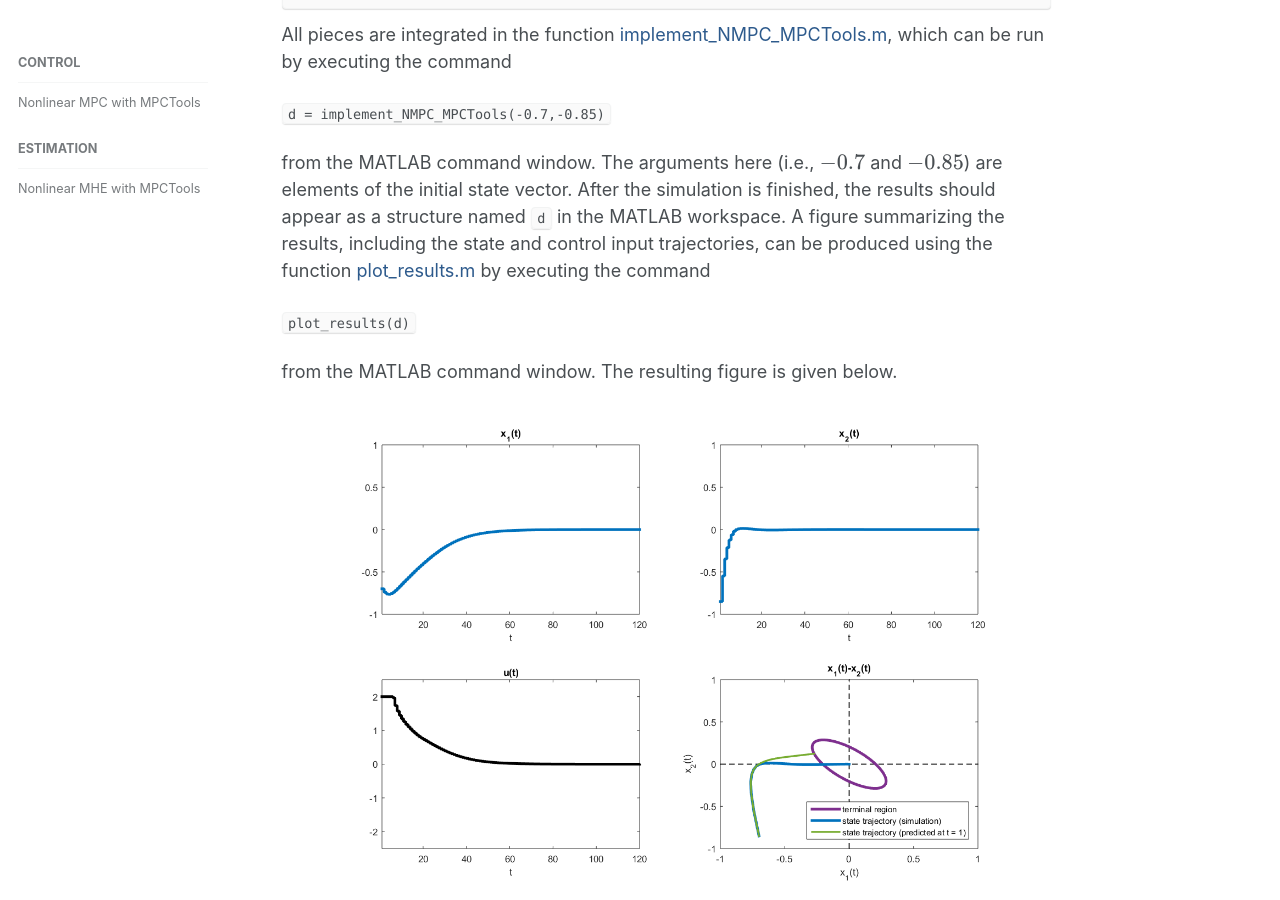
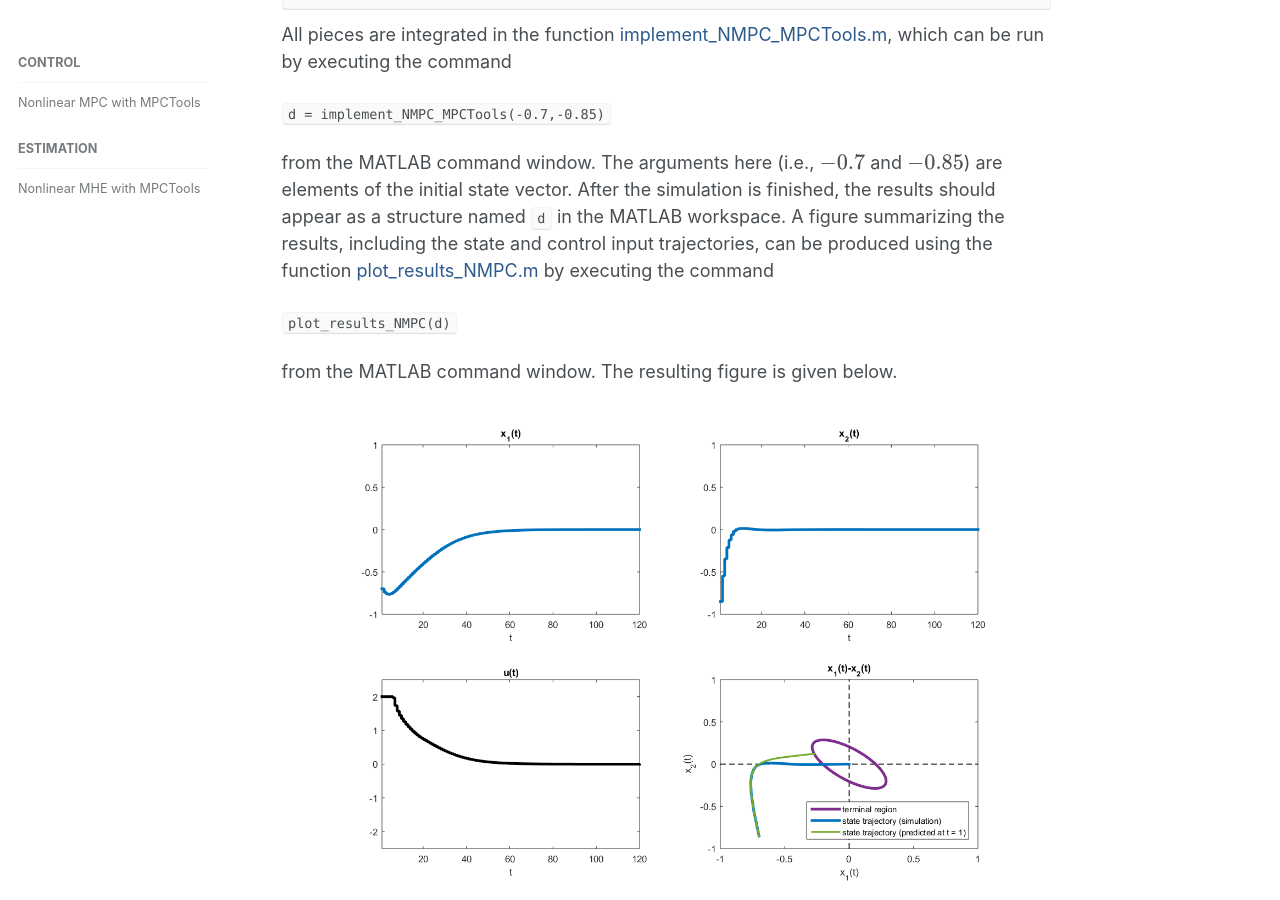
Before and after one commit to sirmatel/sirmatel.github.io, a Jekyll site: the page built from _posts/tutorials/2019-03-06-implement_NMPC_MPCTools.md, in a window 1280 px wide and 900 px high, scrolled down 6833 px. Built offline with Jekyll 4.4.1, drawn with Linux system fonts in a browser that asks for light colours; formulas are drawn with MathJax 3; comment, search, counter and statistics services are not loaded.

Commit message:
Update 2019-03-06-implement_NMPC_MPCTools.md

`````diff
--- a/_posts/tutorials/2019-03-06-implement_NMPC_MPCTools.md
+++ b/_posts/tutorials/2019-03-06-implement_NMPC_MPCTools.md
@@ -292,9 +292,9 @@
 
 ````d = implement_NMPC_MPCTools(-0.7,-0.85)````
 
-from the MATLAB command window. The arguments here (i.e., $$-0.7$$ and $$-0.85$$) are elements of the initial state vector. After the simulation is finished, the results should appear as a structure named ````d```` in the MATLAB workspace. A figure summarizing the results, including the state and control input trajectories, can be produced using the function <a href="https://sirmatel.github.io/assets/files/plot_results.m" style="color: #2d5a8c">plot_results.m</a> by executing the command
+from the MATLAB command window. The arguments here (i.e., $$-0.7$$ and $$-0.85$$) are elements of the initial state vector. After the simulation is finished, the results should appear as a structure named ````d```` in the MATLAB workspace. A figure summarizing the results, including the state and control input trajectories, can be produced using the function <a href="https://sirmatel.github.io/assets/files/plot_results_NMPC.m" style="color: #2d5a8c">plot_results_NMPC.m</a> by executing the command
 
-````plot_results(d)````
+````plot_results_NMPC(d)````
 
 from the MATLAB command window. The resulting figure is given below.
 
`````
